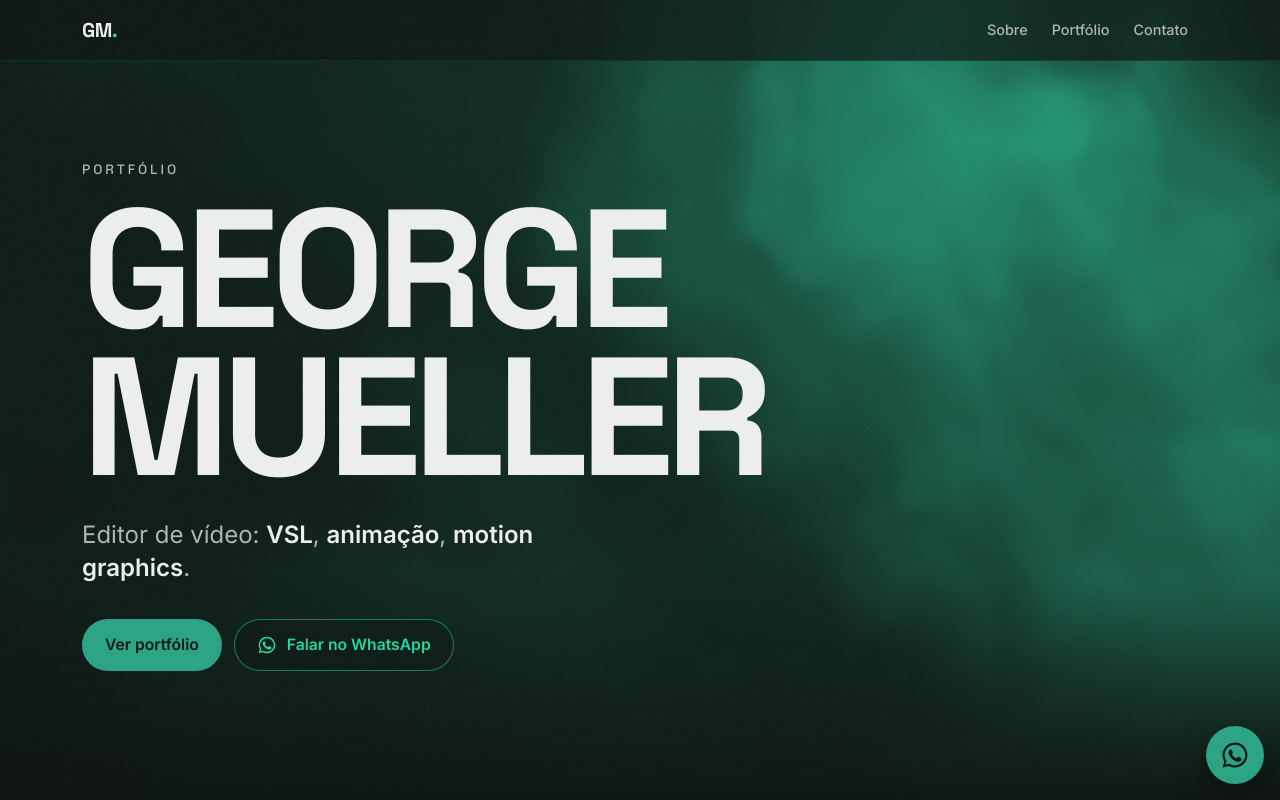
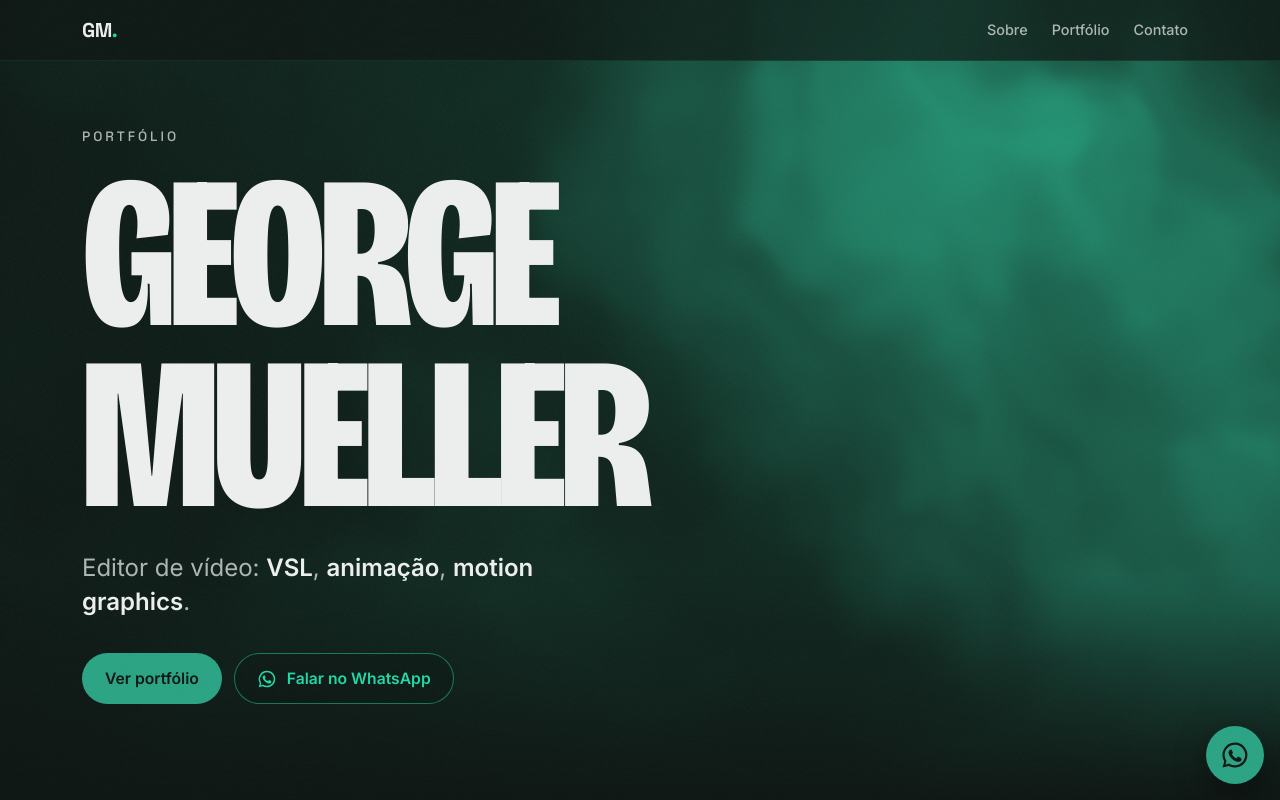
Before and after one commit to George-Mueller/george-mueller.github.io, a plain HTML site: page index.html in a window 1280 px wide. Shown: the top 800 px of the page. Drawn offline with Linux system fonts and the light colour scheme; animation ran at ten frames a second.

Commit message:
[PC] Fonte do nome no hero: Bricolage Grotesque condensada
Bricolage Grotesque ExtraBold (wdth 75, OFL) só no nome do hero,
woff2 hospedado no site (só o peso 800, subconjunto latino, 41 KB),
com preload. Resto do site sem mudanças.

Co-Authored-By: Claude Opus 5.5 <noreply@anthropic.com>

```diff
--- a/css/estilo.css
+++ b/css/estilo.css
@@ -92,9 +92,18 @@ h1, h2, h3 { font-family: var(--fonte-titulo); line-height: 1.05; margin: 0; let
   margin: 0 0 18px; color: var(--texto-2);
   font: 500 0.85rem var(--fonte-titulo); letter-spacing: 0.22em; text-transform: uppercase;
 }
+/* nome do hero: Bricolage Grotesque ExtraBold condensada (OFL), woff2 local, só o peso 800 */
+@font-face {
+  font-family: "Bricolage Grotesque";
+  src: url("../assets/fontes/bricolage-grotesque-800.woff2") format("woff2");
+  font-weight: 800; font-stretch: 75% 100%; font-display: swap;
+}
 .hero-nome {
-  font-size: clamp(3.6rem, 17vw, 10.5rem);
-  font-weight: 700; line-height: 0.88; letter-spacing: -0.045em;
+  font-family: "Bricolage Grotesque", var(--fonte-titulo);
+  font-weight: 800; font-stretch: 75%;
+  font-variation-settings: "wdth" 75, "opsz" 96;
+  font-size: clamp(4.4rem, 29vw, 13.5rem);
+  line-height: 0.84; letter-spacing: -0.025em;
   text-transform: uppercase;
 }
 .hero-linha {
--- a/index.html
+++ b/index.html
@@ -24,6 +24,7 @@
   <link rel="preconnect" href="https://fonts.googleapis.com">
   <link rel="preconnect" href="https://fonts.gstatic.com" crossorigin>
   <link href="https://fonts.googleapis.com/css2?family=Space+Grotesk:wght@500;700&family=Inter:wght@400;500;600&display=swap" rel="stylesheet">
+  <link rel="preload" href="assets/fontes/bricolage-grotesque-800.woff2" as="font" type="font/woff2" crossorigin>
   <link rel="stylesheet" href="css/cores.css">
   <link rel="stylesheet" href="css/estilo.css">
 </head>
```
Also changed, not shown: assets/fontes/bricolage-grotesque-800.woff2 (added).
